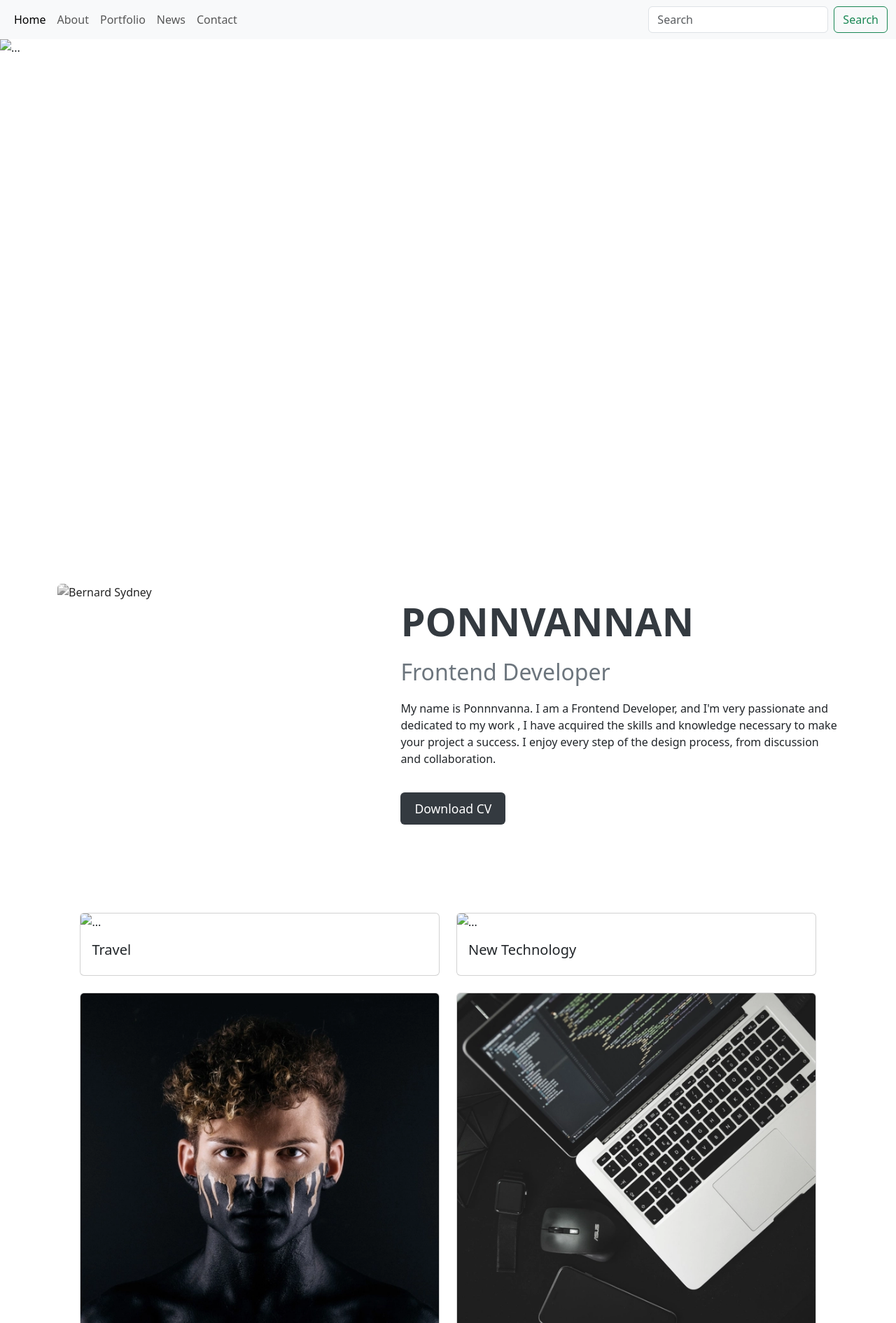
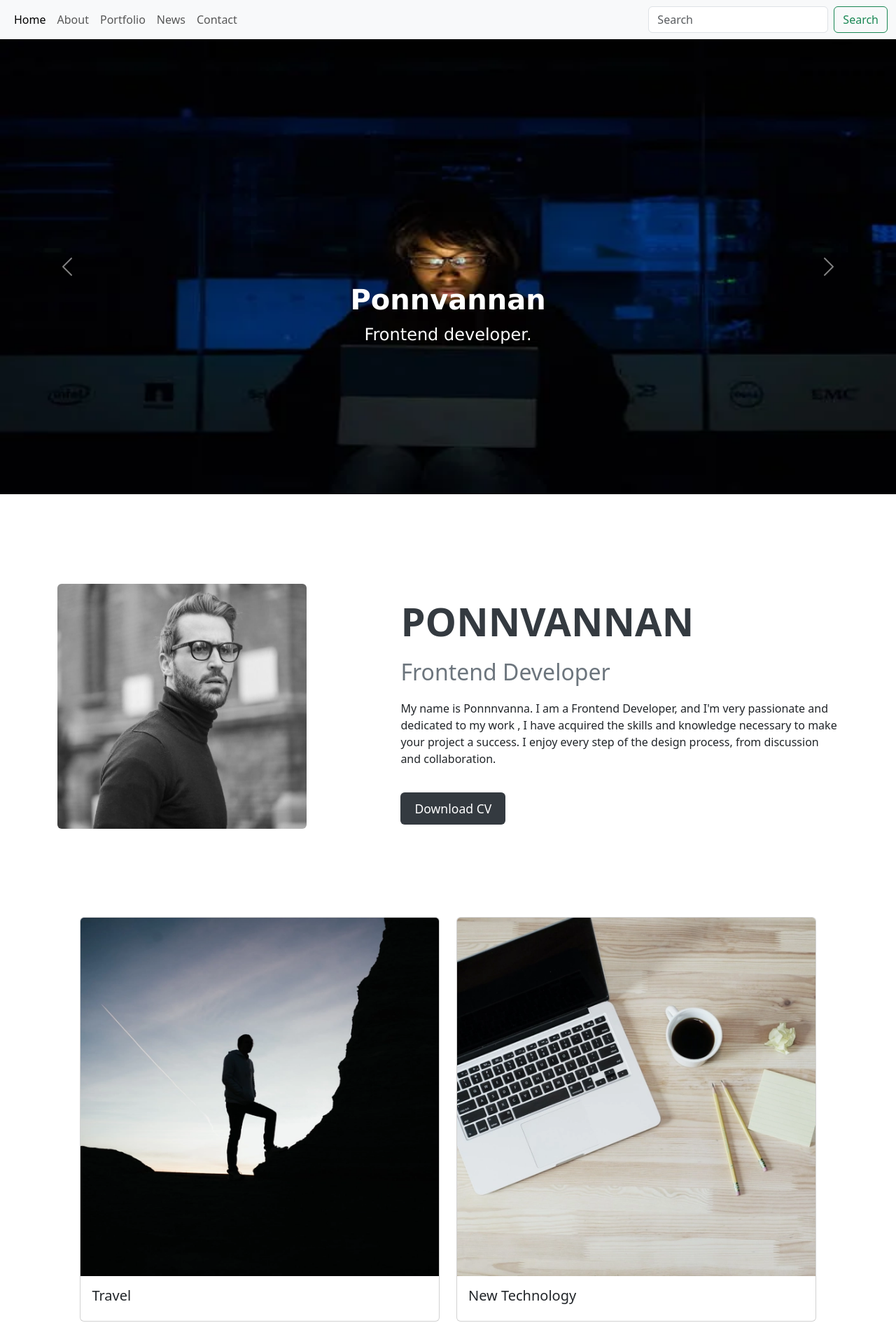
Before and after one commit to Ponnvannan/HEtask, a plain HTML site: page blogpage/index.html in a window 1280 px wide. Shown: the top 1890 px of the page at 70% size. Drawn offline with nearby package versions, Linux system fonts and the light colour scheme; files whose address does not match are found by name.

Commit message:
newfolder

```diff
--- a/blogpage/index.html
+++ b/blogpage/index.html
@@ -44,21 +44,21 @@
     <div id="carouselExample" class="carousel slide">
       <div class="carousel-inner">
         <div class="carousel-item active">
-          <img src="pexels-photo-1181325.webp" class="d-block w-100" alt="...">
+          <img src="assets/pexels-photo-1181325.webp" class="d-block w-100" alt="...">
           <div class="carousel-caption">
           <h5>Ponnvannan</h5>
           <p>Frontend developer.</p>
         </div>
         </div>
         <div class="carousel-item">
-          <img src="pexels-photo-4974915.webp" class="d-block w-100" alt="...">
+          <img src="assets/pexels-photo-4974915.webp" class="d-block w-100" alt="...">
           <div class="carousel-caption">
             <h5>Ponnvannan</h5>
             <p>Frontend developer.</p>
           </div>
         </div>
         <div class="carousel-item">
-          <img src="pexels-photo-577585.webp" class="d-block w-100" alt="...">
+          <img src="assets/pexels-photo-577585.webp" class="d-block w-100" alt="...">
           <div class="carousel-caption">
             <h5>Ponnvannan</h5>
             <p>Frontend developer.</p>
@@ -79,7 +79,7 @@
     <div class="container">
       <div class="row">
         <div class="col-md-4">
-          <img src="person-image.jpg" alt="Bernard Sydney" class="img-fluid rounded">
+          <img src="assets/person-image.jpg" alt="Bernard Sydney" class="img-fluid rounded">
         </div>
         <div class="col-md-8">
           <h1 class="display-4">PONNVANNAN</h1>
@@ -95,7 +95,7 @@
     <div class="row row-cols-1 row-cols-md-2 g-4">
       <div class="col">
         <div class="card">
-          <img src="travel.webp" class="card-img-top" alt="...">
+          <img src="assets/travel.webp" class="card-img-top" alt="...">
           <div class="card-body">
             <h5 class="card-title">Travel</h5>
           </div>
@@ -103,7 +103,7 @@
       </div>
       <div class="col">
         <div class="card">
-          <img src="new tech.webp" class="card-img-top" alt="...">
+          <img src="assets/new tech.webp" class="card-img-top" alt="...">
           <div class="card-body">
             <h5 class="card-title">New Technology</h5>
           </div>
```
